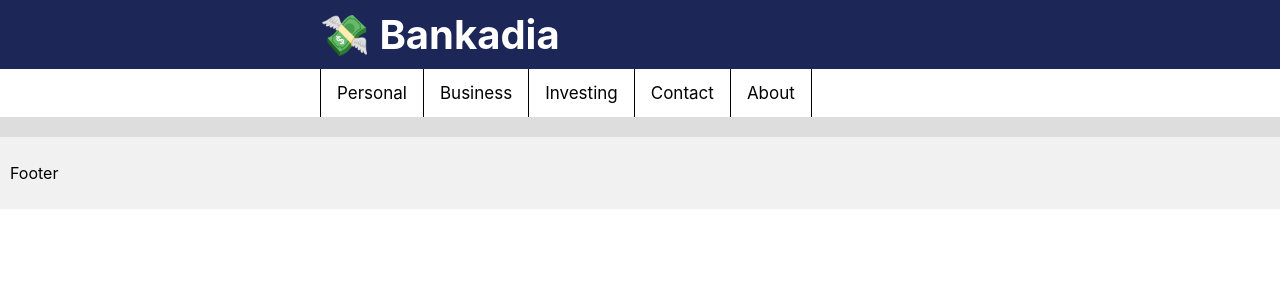
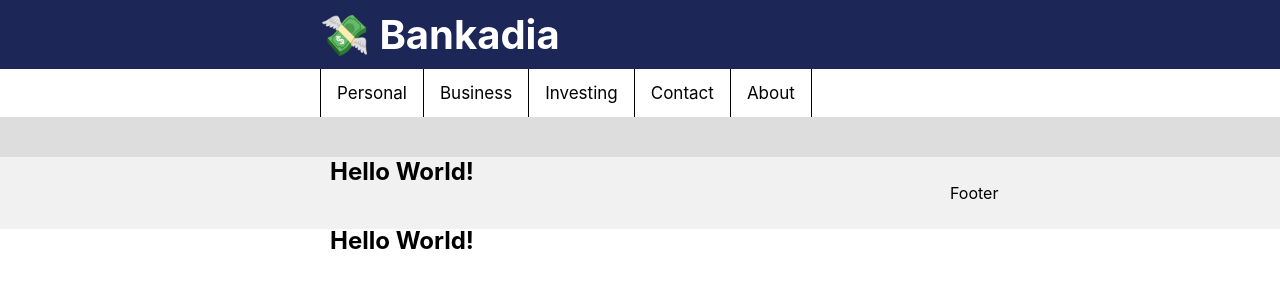
Before and after one commit to ywuhub/Bankadia, a JavaScript app: page / in a window 1280 px wide. Shown: the top 300 px of the page. Built offline with nearby package versions, Linux system fonts and the light colour scheme; the HTML template or start-up script is replaced by a standard one.

Commit message:
Starting to add the greetings + login section

```diff
--- a/src/App.css
+++ b/src/App.css
@@ -41,9 +41,16 @@
 /* Login Section */
 .login {
     background-color: #ddd;
-    padding: 10px;
+    padding: 20px;
 }
 
+.container-a {
+    float: left;
+    width: 50%;
+    padding-left: 25%;
+}
+
+/* Footer Section */
 .footer {
 background-color: #f1f1f1;
 padding: 10px;
--- a/src/App.js
+++ b/src/App.js
@@ -16,7 +16,19 @@ function App() {
       </div>
 
       <div class="login">
+        <div class="container-a">
+          <div class="greeting">
+            <h2>Hello World!</h2>
+            <p>
 
+            </p>
+          </div>
+        </div>
+        <div class="container-a">
+          <div class="input">
+          <h2>Hello World!</h2>
+          </div>
+        </div>
       </div>
 
       <div class="footer">
```
Also changed, not shown: 1 other file (tests, documents, lock files or other folders).
